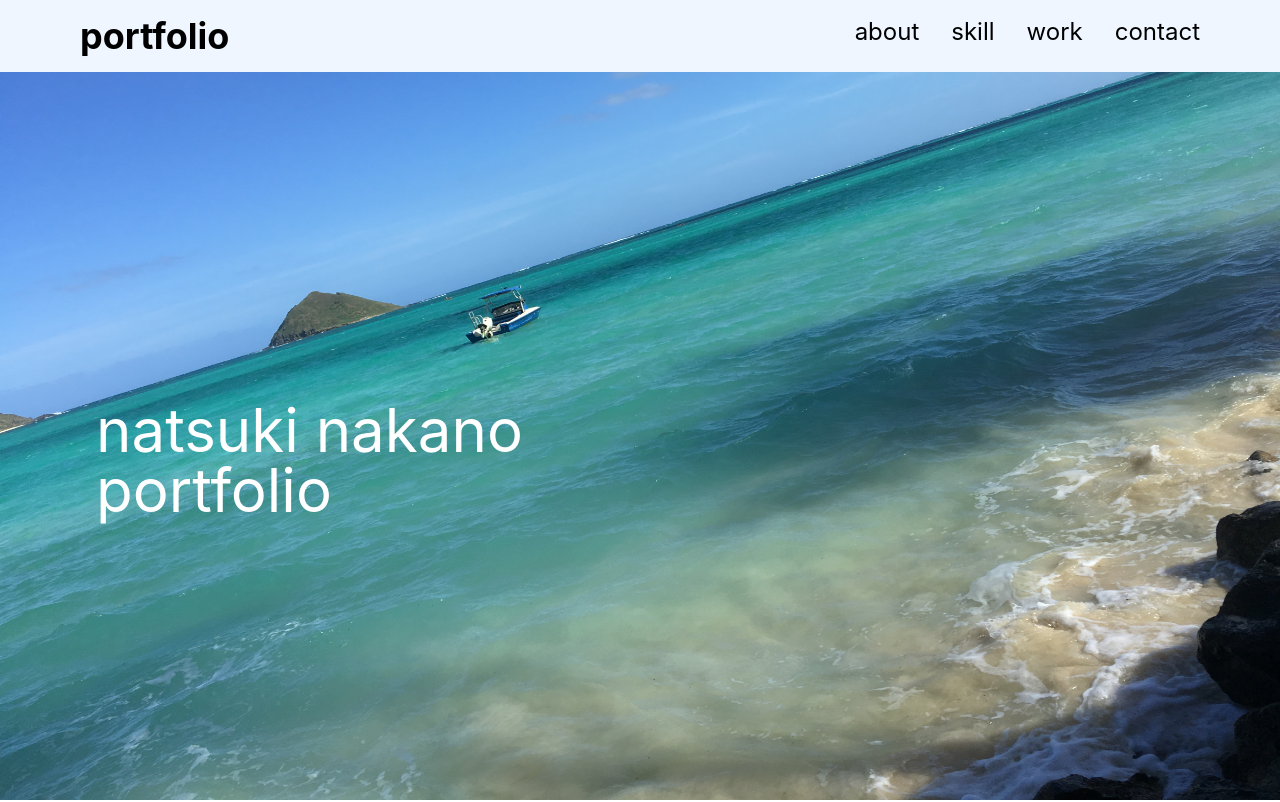
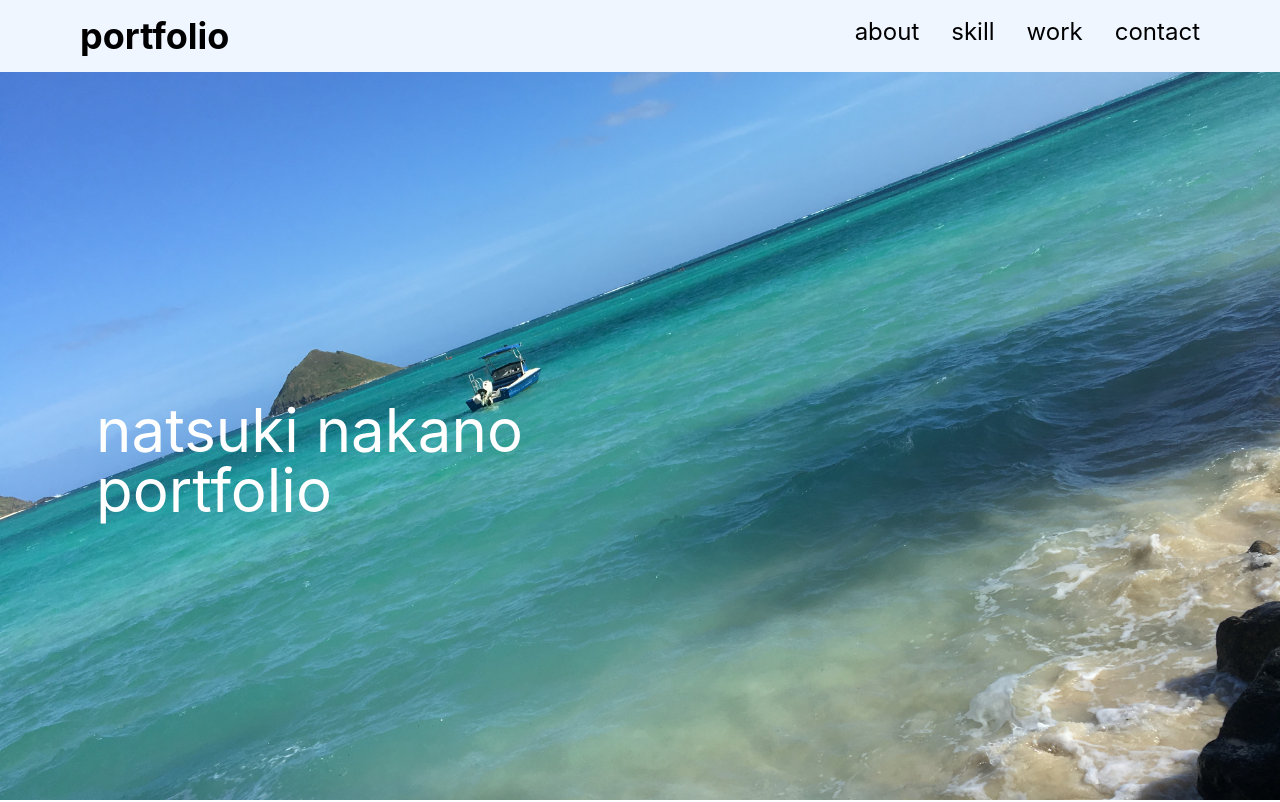
Before and after one commit to natti-4/portfolio, a Next.js app: page / in a window 1280 px wide. Shown: the top 802 px of the page. Built offline with nearby package versions, Linux system fonts and the light colour scheme.

Commit message:
backgroundImageに変更

```diff
--- a/components/Header.tsx
+++ b/components/Header.tsx
@@ -13,7 +13,7 @@ const Header: React.FC = () => {
           </ul>
         </nav>
       </div>
-      <img src="/top.jpeg" className="md:h-screen h-sm-top w-full relative"></img>
+      <div className="md:h-screen h-sm-top w-full relative bg-header bg-cover z-1"></div>
       <p className="md:text-6xl text-4xl text-white absolute top-1/2 md:left-24 left-10">natsuki nakano <br/>portfolio</p>
     </header>
   )
--- a/pages/_document.tsx
+++ b/pages/_document.tsx
@@ -6,7 +6,6 @@ export default class MyDocument extends Document {
     return (
       <Html lang="ja">
         <Head>
-          <title>portfolio</title>
           <link rel="icon" href="/favicon.ico" />
           {/*// GA_TRACKING_ID が設定されていない場合は、なし*/}
           {GA_TRACKING_ID && (
--- a/pages/index.tsx
+++ b/pages/index.tsx
@@ -1,10 +1,14 @@
 import Header from '../components/Header'
 import Main from '../components/Main'
 import Footer from '../components/Footer'
+import Head from 'next/head'
 
 export default function Home() {
   return (
     <>
+      <Head>
+        <title>portfolio</title>
+      </Head>
       <Header/>
 
       <div className="container mx-auto">
--- a/tailwind.config.js
+++ b/tailwind.config.js
@@ -11,6 +11,9 @@ module.exports = {
       },
       height: {
         'sm-top' : '600px'
+      },
+      backgroundImage: {
+        'header': "url('../public/top.jpeg')"
       }
     },
   },
```
